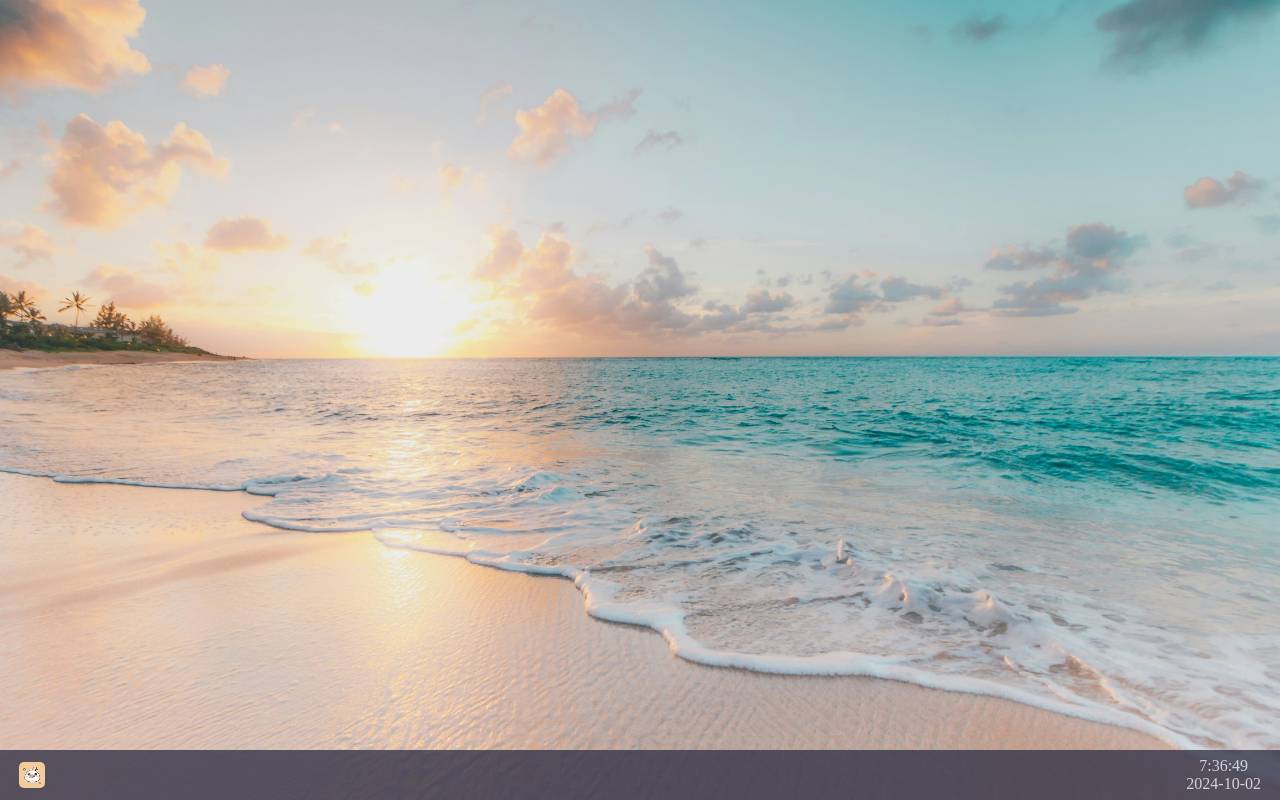
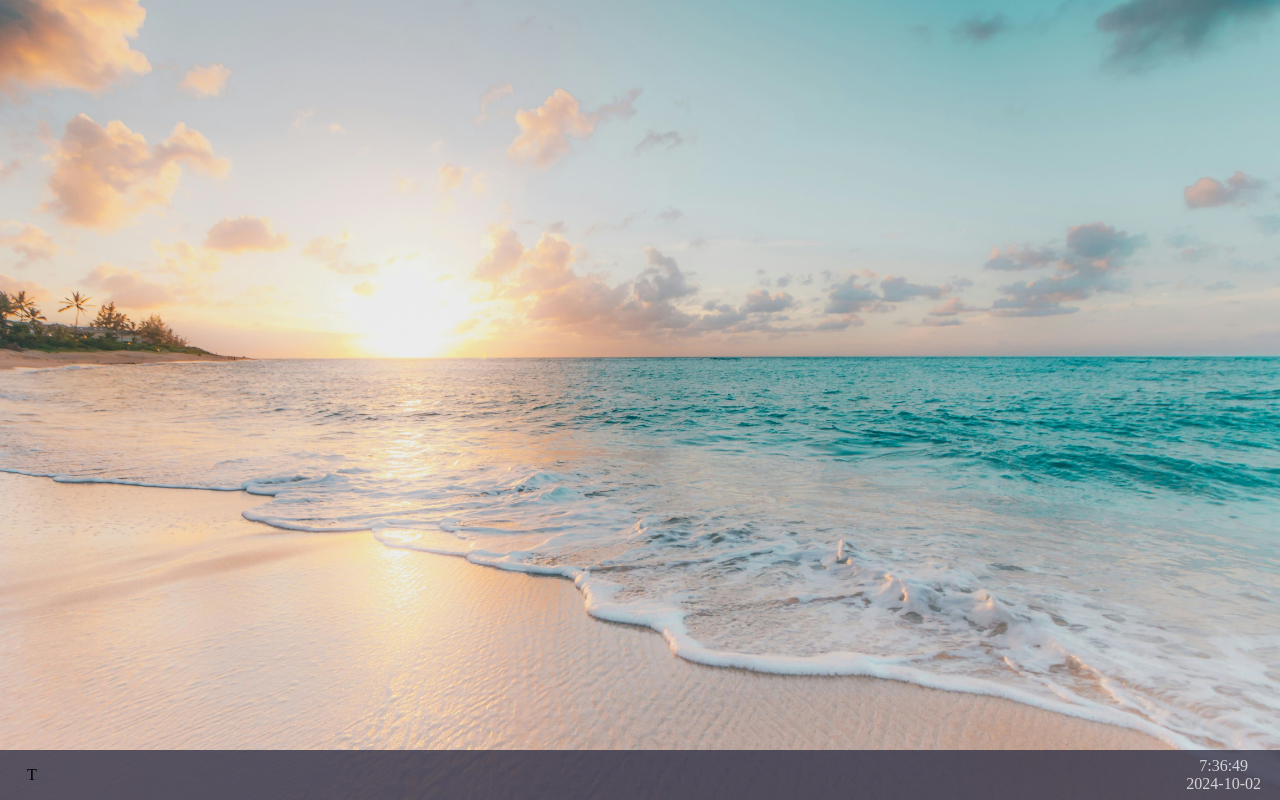
Before and after one commit to gnemek20/rnjs, a Next.js app: page / in a window 1280 px wide. Built offline with nearby package versions, Linux system fonts and the light colour scheme.

Commit message:
safari에서 aspect-ratio 적용 여부 확인용 커밋

```diff
--- a/components/taskbar.tsx
+++ b/components/taskbar.tsx
@@ -63,7 +63,8 @@ const taskbar = () => {
       <div className={`${styles.container}`}>
         <div>
           <Icon onClick={reload}>
-            <Image src={peroroIcon.src} alt={peroroIcon.alt} priority />
+            <p>T</p>
+            {/* <Image src={peroroIcon.src} alt={peroroIcon.alt} priority /> */}
           </Icon>
         </div>
         <div>
--- a/styles/taskbar/taskbar.module.css
+++ b/styles/taskbar/taskbar.module.css
@@ -31,9 +31,6 @@
   border-radius: 5px;
   transition: all 200ms;
 }
-.icon:hover {
-  background-color: rgba(0, 0, 0, 0.25);
-}
 .icon > img {
   width: 100%;
   height: auto;
@@ -48,15 +45,8 @@
   text-align: center;
 }
 
+.icon:hover {
+  background-color: rgba(0, 0, 0, 0.25);
+}
 @media (hover: hover) {
-  .icon:hover {
-    background-color: rgba(0, 0, 0, 0.25);
-  }
 }
-
-@supports not (aspect-ratio: 1 / 1) {
-  .icon {
-    width: 50px;
-    height: 100%;
-  }
-}
```
